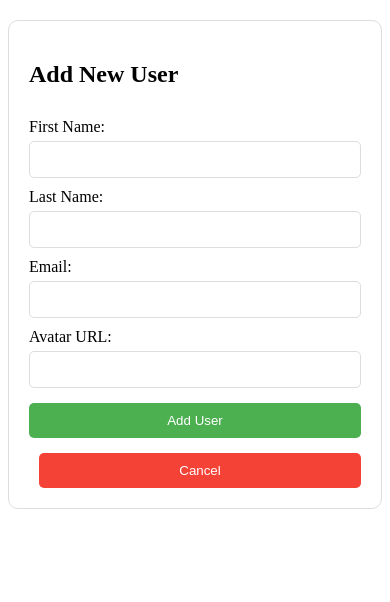
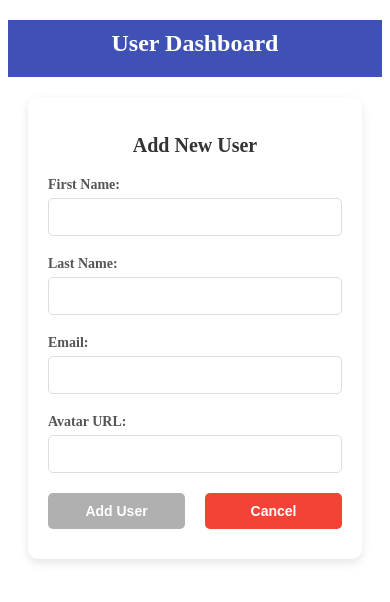
Before and after one commit to Sabobeh1/Task3-test, an Angular app: page /users/add in a window 390 px wide. Shown: the top 602 px of the page. Built offline with nearby package versions, Linux system fonts and the light colour scheme.

Commit message:
a5er edits

```diff
--- a/src/app/components/add-user/add-user.component.css
+++ b/src/app/components/add-user/add-user.component.css
@@ -1,47 +1,123 @@
+/* Container for the form */
 .user-form-container {
   max-width: 600px;
-    margin: 20px auto;
-    padding: 20px;
-    border: 1px solid #ddd;
+  margin: 40px auto;
+  padding: 30px;
   border-radius: 10px;
   background-color: #fff;
+  box-shadow: 0 4px 10px rgba(0, 0, 0, 0.1);
 }
 
-  .user-form-container form {
+/* Form Header */
+h2 {
+  font-size: 24px;
+  margin-bottom: 20px;
+  text-align: center;
+  color: #333;
+}
+
+/* Form Control Container */
+.control {
+  margin-bottom: 20px;
   display: flex;
   flex-direction: column;
 }
 
-  .user-form-container label {
-    margin-top: 10px;
+/* Labels */
+.control label {
+  font-weight: 600;
+  margin-bottom: 5px;
+  font-size: 14px;
+  color: #555;
 }
 
-  .user-form-container input {
+/* Input Fields */
+.control input[type="text"],
+.control input[type="email"],
+.control input[type="url"] {
+  width: 100%;
   padding: 10px;
-    margin-top: 5px;
+  font-size: 14px;
+  border: 1px solid #ddd;
   border-radius: 5px;
-    border: 1px solid #ddd;
+  box-sizing: border-box;
+  transition: border-color 0.3s ease;
 }
 
-  .user-form-container button {
-    margin-top: 15px;
-    padding: 10px 15px;
-    background-color: #4CAF50;
-    color: white;
+.control input:focus {
+  outline: none;
+  border-color: #3f51b5;
+  box-shadow: 0 0 5px rgba(63, 81, 181, 0.5);
+}
+.button-group{
+  display: flex;
+  text-align: center;
+  justify-content: center;
+  gap: 20px;
+
+}
+/* Submit and Cancel Buttons */
+button[type="submit"],
+button[type="button"] {
+  padding: 10px 20px;
+  font-size: 14px;
+  font-weight: 600;
   border: none;
   border-radius: 5px;
   cursor: pointer;
+  transition: background-color 0.3s ease;
 }
 
-  .user-form-container button:hover {
-    background-color: #45a049;
+button[type="submit"] {
+  background-color: #4caf50;
+  color: white;
 }
 
-  .user-form-container button[type="button"] {
+
+button[type="button"] {
   background-color: #f44336;
+  color: white;
   margin-left: 10px;
 }
 
-  .user-form-container button[type="button"]:hover {
+button[type="button"]:hover {
   background-color: #d32f2f;
 }
+
+/* Error Messages */
+.control-error {
+  font-size: 12px;
+  color: #f44336;
+  margin-top: 5px;
+  display: block;
+  padding-left: 5px;
+  font-weight: 500;
+}
+
+/* Disabled Submit Button */
+button[disabled] {
+  background-color: #b0b0b0;
+  cursor: not-allowed;
+}
+
+/* Responsive Design */
+@media (max-width: 600px) {
+  .user-form-container {
+    padding: 20px;
+    margin: 20px;
+  }
+
+  h2 {
+    font-size: 20px;
+  }
+
+  button[type="submit"],
+  button[type="button"] {
+    width: 100%;
+    margin-bottom: 10px;
+  }
+
+  button[type="button"] {
+    margin-left: 0;
+  }
+}
--- a/src/app/components/add-user/add-user.component.html
+++ b/src/app/components/add-user/add-user.component.html
@@ -1,19 +1,83 @@
+<app-header [showSearch]="false"></app-header>
+
+
 <div class="user-form-container">
-    <h2>Add New User</h2>
-    <form #userForm="ngForm" (ngSubmit)="addUser(userForm)">
+  <h2>Add New User</h2>
+  <form #userForm="ngForm" (ngSubmit)="addUser(userForm)">
+
+    <!-- First Name -->
+    <div class="control">
       <label for="first_name">First Name:</label>
-      <input type="text" id="first_name" [(ngModel)]="user.first_name" name="first_name" required />
+      <input
+        type="text"
+        id="first_name"
+        name="first_name"
+        [(ngModel)]="user.first_name"
+        required
+        minlength="2"
+        #firstName="ngModel"
+      />
+    </div>
 
+    @if (firstName.touched && firstName.invalid) {
+      <p class="control-error" *ngIf="firstName.errors?.['required']">First Name is required.</p>
+      <p class="control-error" *ngIf="firstName.errors?.['minlength']">First Name must be at least 2 characters long.</p>
+    }
+
+    <!-- Last Name -->
+    <div class="control">
       <label for="last_name">Last Name:</label>
-      <input type="text" id="last_name" [(ngModel)]="user.last_name" name="last_name" required />
+      <input
+        type="text"
+        id="last_name"
+        name="last_name"
+        [(ngModel)]="user.last_name"
+        required
+        minlength="2"
+        #lastName="ngModel"
+      />
+    </div>
 
+    @if (lastName.touched && lastName.invalid) {
+      <p class="control-error" *ngIf="lastName.errors?.['required']">Last Name is required.</p>
+      <p class="control-error" *ngIf="lastName.errors?.['minlength']">Last Name must be at least 2 characters long.</p>
+    }
+
+    <!-- Email -->
+    <div class="control">
       <label for="email">Email:</label>
-      <input type="email" id="email" [(ngModel)]="user.email" name="email" required />
+      <input
+        type="email"
+        id="email"
+        name="email"
+        [(ngModel)]="user.email"
+        required
+        email
+        #email="ngModel"
+      />
+    </div>
 
+    @if (email.touched && email.invalid) {
+      <p class="control-error" *ngIf="email.errors?.['required']">Email is required.</p>
+      <p class="control-error" *ngIf="email.errors?.['email']">Invalid email address.</p>
+    }
+
+    <!-- Avatar URL -->
+    <div class="control">
       <label for="avatar">Avatar URL:</label>
-      <input type="text" id="avatar" [(ngModel)]="user.avatar" name="avatar" />
+      <input
+        type="url"
+        id="avatar"
+        name="avatar"
+        [(ngModel)]="user.avatar"
+        #avatar="ngModel"
+      />
+    </div>
 
+    <div class="button-group">
       <button type="submit" [disabled]="!userForm.form.valid">Add User</button>
       <button type="button" (click)="cancel()">Cancel</button>
-    </form>
-  </div>
+    </div>
+
+  </form>
+</div>
--- a/src/app/components/add-user/add-user.component.ts
+++ b/src/app/components/add-user/add-user.component.ts
@@ -14,7 +14,6 @@ export class AddUserComponent {
 
   constructor(private userService: UserService, private router: Router) {}
 
-  // Method to handle adding a new user
   addUser(form: NgForm): void {
     if (form.valid) {
       this.userService.saveUser(this.user); // Save the new user
@@ -22,7 +21,6 @@ export class AddUserComponent {
     }
   }
 
-  // Cancel and navigate back to the user list
   cancel(): void {
     this.router.navigate(['/users']);
   }
--- a/src/app/components/update-user/update-user.component.css
+++ b/src/app/components/update-user/update-user.component.css
@@ -1,47 +1,123 @@
+/* Container for the form */
 .user-form-container {
   max-width: 600px;
-    margin: 20px auto;
-    padding: 20px;
-    border: 1px solid #ddd;
+  margin: 40px auto;
+  padding: 30px;
   border-radius: 10px;
   background-color: #fff;
+  box-shadow: 0 4px 10px rgba(0, 0, 0, 0.1);
 }
 
-  .user-form-container form {
+/* Form Header */
+h2 {
+  font-size: 24px;
+  margin-bottom: 20px;
+  text-align: center;
+  color: #333;
+}
+
+/* Form Control Container */
+.control {
+  margin-bottom: 20px;
   display: flex;
   flex-direction: column;
 }
 
-  .user-form-container label {
-    margin-top: 10px;
+/* Labels */
+.control label {
+  font-weight: 600;
+  margin-bottom: 5px;
+  font-size: 14px;
+  color: #555;
 }
 
-  .user-form-container input {
+/* Input Fields */
+.control input[type="text"],
+.control input[type="email"],
+.control input[type="url"] {
+  width: 100%;
   padding: 10px;
-    margin-top: 5px;
+  font-size: 14px;
+  border: 1px solid #ddd;
   border-radius: 5px;
-    border: 1px solid #ddd;
+  box-sizing: border-box;
+  transition: border-color 0.3s ease;
 }
 
-  .user-form-container button {
-    margin-top: 15px;
-    padding: 10px 15px;
-    background-color: #4CAF50;
-    color: white;
+.control input:focus {
+  outline: none;
+  border-color: #3f51b5;
+  box-shadow: 0 0 5px rgba(63, 81, 181, 0.5);
+}
+.button-group{
+  display: flex;
+  text-align: center;
+  justify-content: center;
+  gap: 20px;
+
+}
+/* Submit and Cancel Buttons */
+button[type="submit"],
+button[type="button"] {
+  padding: 10px 20px;
+  font-size: 14px;
+  font-weight: 600;
   border: none;
   border-radius: 5px;
   cursor: pointer;
+  transition: background-color 0.3s ease;
 }
 
-  .user-form-container button:hover {
-    background-color: #45a049;
+button[type="submit"] {
+  background-color: #4caf50;
+  color: white;
 }
 
-  .user-form-container button[type="button"] {
+
+button[type="button"] {
   background-color: #f44336;
+  color: white;
   margin-left: 10px;
 }
 
-  .user-form-container button[type="button"]:hover {
+button[type="button"]:hover {
   background-color: #d32f2f;
 }
+
+/* Error Messages */
+.control-error {
+  font-size: 12px;
+  color: #f44336;
+  margin-top: 5px;
+  display: block;
+  padding-left: 5px;
+  font-weight: 500;
+}
+
+/* Disabled Submit Button */
+button[disabled] {
+  background-color: #b0b0b0;
+  cursor: not-allowed;
+}
+
+/* Responsive Design */
+@media (max-width: 600px) {
+  .user-form-container {
+    padding: 20px;
+    margin: 20px;
+  }
+
+  h2 {
+    font-size: 20px;
+  }
+
+  button[type="submit"],
+  button[type="button"] {
+    width: 100%;
+    margin-bottom: 10px;
+  }
+
+  button[type="button"] {
+    margin-left: 0;
+  }
+}
--- a/src/app/components/update-user/update-user.component.html
+++ b/src/app/components/update-user/update-user.component.html
@@ -1,19 +1,82 @@
+<app-header [showSearch]="false"></app-header>
+
 <div class="user-form-container">
-    <h2>Update User</h2>
-    <form #userForm="ngForm" (ngSubmit)="saveUser(userForm)">
+  <h2>Update User</h2>
+  <form #userForm="ngForm" (ngSubmit)="saveUser(userForm)">
+
+    <!-- First Name -->
+    <div class="control">
       <label for="first_name">First Name:</label>
-      <input type="text" id="first_name" [(ngModel)]="user.first_name" name="first_name" required />
+      <input
+        type="text"
+        id="first_name"
+        name="first_name"
+        [(ngModel)]="user.first_name"
+        required
+        minlength="2"
+        #firstName="ngModel"
+      />
+    </div>
 
+    @if (firstName.touched && firstName.invalid) {
+      <p class="control-error" *ngIf="firstName.errors?.['required']">First Name is required.</p>
+      <p class="control-error" *ngIf="firstName.errors?.['minlength']">First Name must be at least 2 characters long.</p>
+    }
+
+    <!-- Last Name -->
+    <div class="control">
       <label for="last_name">Last Name:</label>
-      <input type="text" id="last_name" [(ngModel)]="user.last_name" name="last_name" required />
+      <input
+        type="text"
+        id="last_name"
+        name="last_name"
+        [(ngModel)]="user.last_name"
+        required
+        minlength="2"
+        #lastName="ngModel"
+      />
+    </div>
 
+    @if (lastName.touched && lastName.invalid) {
+      <p class="control-error" *ngIf="lastName.errors?.['required']">Last Name is required.</p>
+      <p class="control-error" *ngIf="lastName.errors?.['minlength']">Last Name must be at least 2 characters long.</p>
+    }
+
+    <!-- Email -->
+    <div class="control">
       <label for="email">Email:</label>
-      <input type="email" id="email" [(ngModel)]="user.email" name="email" required />
+      <input
+        type="email"
+        id="email"
+        name="email"
+        [(ngModel)]="user.email"
+        required
+        email
+        #email="ngModel"
+      />
+    </div>
 
+    @if (email.touched && email.invalid) {
+      <p class="control-error" *ngIf="email.errors?.['required']">Email is required.</p>
+      <p class="control-error" *ngIf="email.errors?.['email']">Invalid email address.</p>
+    }
+
+    <!-- Avatar URL -->
+    <div class="control">
       <label for="avatar">Avatar URL:</label>
-      <input type="text" id="avatar" [(ngModel)]="user.avatar" name="avatar" />
-
+      <input
+        type="url"
+        id="avatar"
+        name="avatar"
+        [(ngModel)]="user.avatar"
+        #avatar="ngModel"
+      />
+    </div>
+    <div class="button-group">
       <button type="submit" [disabled]="!userForm.form.valid">Update User</button>
       <button type="button" (click)="cancel()">Cancel</button>
-    </form>
-  </div>
+    </div>
+
+
+  </form>
+</div>
--- a/src/app/components/update-user/update-user.component.ts
+++ b/src/app/components/update-user/update-user.component.ts
@@ -11,7 +11,6 @@ import { User } from '../user.interface';
 })
 export class UpdateUserComponent implements OnInit {
   user: User = { id: 0, first_name: '', last_name: '', email: '', avatar: '' };
-  isNewUser = false; // For title display in HTML
 
   constructor(
     private userService: UserService,
@@ -22,7 +21,6 @@ export class UpdateUserComponent implements OnInit {
   ngOnInit(): void {
     const userId = +this.route.snapshot.paramMap.get('id')!;
     if (userId) {
-      // Fetch existing user data based on the ID
       this.userService.getUserById(userId).subscribe({
         next: (response) => {
           this.user = response.data;  // Populate the form with existing user data
@@ -34,7 +32,6 @@ export class UpdateUserComponent implements OnInit {
     }
   }
 
-  // Method to save the updated user
   saveUser(form: NgForm): void {
     if (form.valid) {
       this.userService.saveUser(this.user); // Save the updated user
@@ -42,7 +39,6 @@ export class UpdateUserComponent implements OnInit {
     }
   }
 
-  // Cancel and navigate back to the user list
   cancel(): void {
     this.router.navigate(['/users']);
   }
```
Also changed, not shown: src/app/components/user-details/user-details.component.css (+39 -2 lines), src/app/components/user-details/user-details.component.html (+18 -2 lines), src/app/components/user/user.component.css (+20 -1 lines), src/app/components/user/user.component.html (+7 -2 lines). Lines whose indentation alone changed are shown as unchanged.
